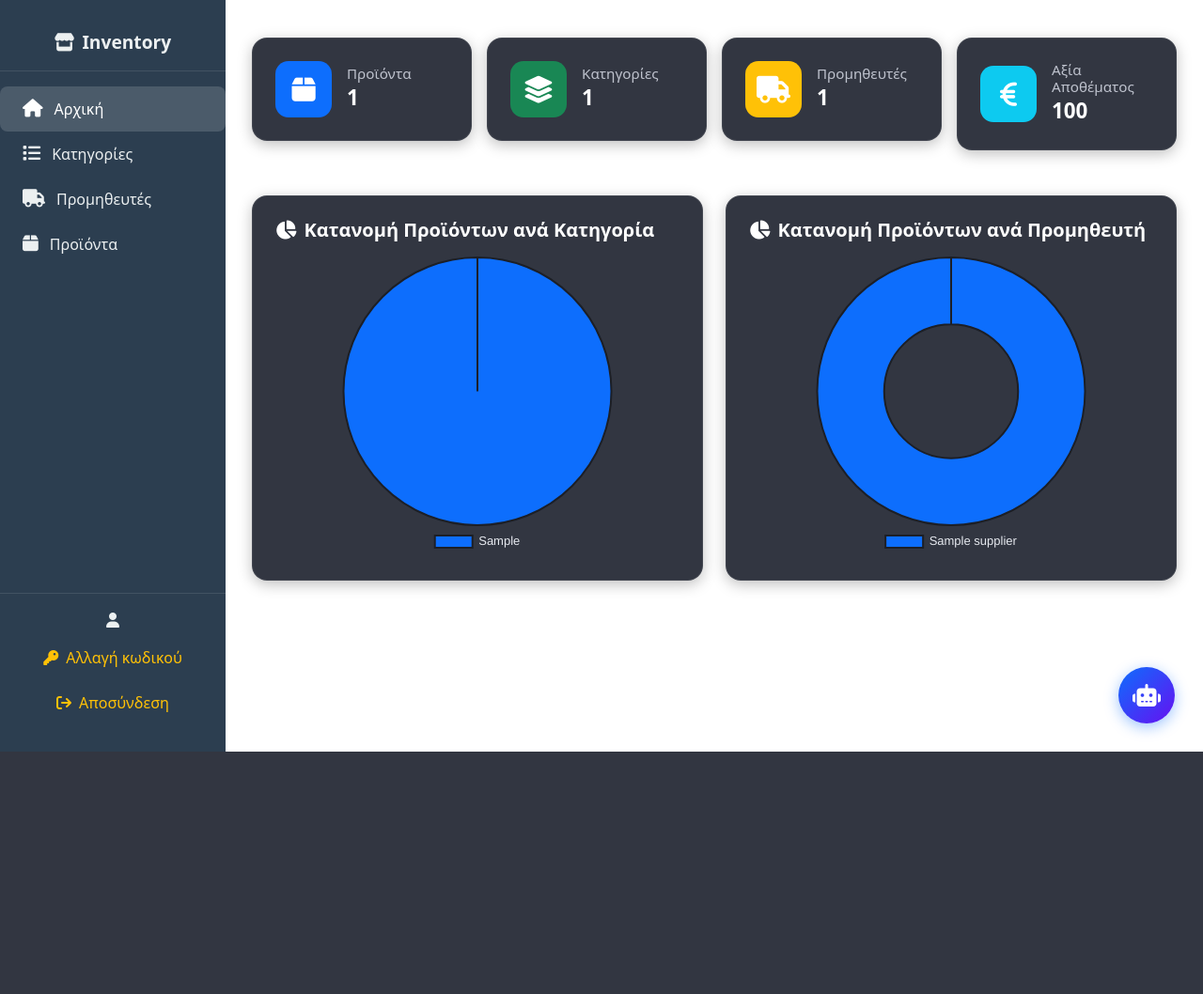
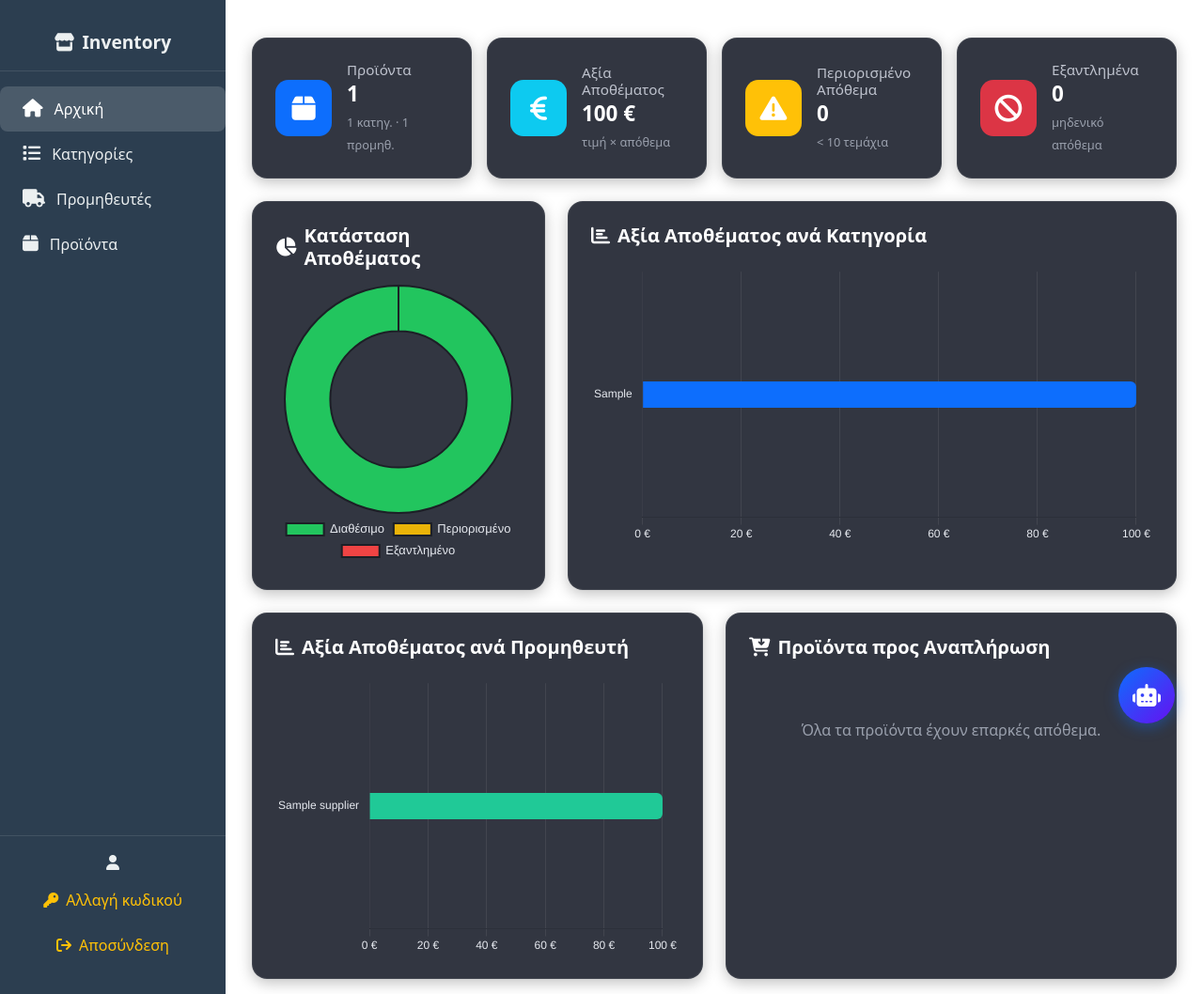
Before and after one commit to Dimitrios-Mourtzilas1999/apotheke, a Django app: page /dashboard in a window 1280 px wide. Shown: the whole page at 94% size. Before the commit the page ends 800 px from the top, so only its background shows below. Run offline with Django 5.2, Linux system fonts and the light colour scheme; tables that the repository leaves empty hold one stand-in row (values such as "Sample post"); some libraries are stand-ins or nearby versions.

Commit message:
Dashboard: actionable stock KPIs, stock status chart, value-by-group bar charts and reorder list
Co-Authored-By: Dimitris Mourtzilas <dimitris.mourtzilas1999@gmail.com>

```diff
--- a/inventory/models.py
+++ b/inventory/models.py
@@ -1,5 +1,7 @@
 from django.db import models
 from django.utils import timezone
+
+LOW_STOCK_THRESHOLD = 10
 
 
 class Category(models.Model):
@@ -67,7 +69,7 @@ class Product(models.Model):
     def stock_status(self):
         if self.stock is None or self.stock == 0:
             return "out_of_stock"
-        elif self.stock < 10:
+        elif self.stock < LOW_STOCK_THRESHOLD:
             return "low_stock"
         else:
             return "in_stock"
@@ -76,7 +78,7 @@ class Product(models.Model):
     def stock_status_label(self):
         if self.stock is None or self.stock == 0:
             return "Εξαντλημένο"
-        elif self.stock < 10:
+        elif self.stock < LOW_STOCK_THRESHOLD:
             return "Περιορισμένο"
         else:
             return "Διαθέσιμο"
--- a/inventory/templates/inventory/dashboard.html
+++ b/inventory/templates/inventory/dashboard.html
@@ -8,13 +8,10 @@
 {% endblock %}
 
 {% block js %}
+{{ stock_status_data|json_script:"stock-status-data" }}
 {{ category_data|json_script:"category-data" }}
 {{ supplier_data|json_script:"supplier-data" }}
-<script src="https://cdn.jsdelivr.net/npm/chart.js"></script>
-<script>
-  window.categoryData = JSON.parse(document.getElementById("category-data").textContent);
-  window.supplierData = JSON.parse(document.getElementById("supplier-data").textContent);
-</script>
+<script src="https://cdn.jsdelivr.net/npm/chart.js@4.4.1/dist/chart.umd.min.js"></script>
 <script src="{% static 'js/dashboard.js' %}"></script>
 <script src="{% static 'inventory/js/chatbot.js' %}"></script>
 {% endblock %}
@@ -27,46 +24,102 @@
   <!-- ===== Summary Cards ===== -->
   <div class="container-fluid mt-4">
     <div class="row g-3">
-      <div class="col-12 col-sm-6 col-lg-3">
+      <div class="col-12 col-sm-6 col-xl-3">
         <div class="summary-card">
           <div class="card-icon bg-primary"><i class="fa-solid fa-box"></i></div>
-          <div class="card-info"><h5>Προϊόντα</h5><p>{{ total_products }}</p></div>
+          <div class="card-info">
+            <h5>Προϊόντα</h5>
+            <p data-count="{{ total_products }}">{{ total_products }}</p>
+            <small>{{ total_categories }} κατηγ. · {{ total_suppliers }} προμηθ.</small>
+          </div>
         </div>
       </div>
-      <div class="col-12 col-sm-6 col-lg-3">
+      <div class="col-12 col-sm-6 col-xl-3">
         <div class="summary-card">
-          <div class="card-icon bg-success"><i class="fa-solid fa-layer-group"></i></div>
-          <div class="card-info"><h5>Κατηγορίες</h5><p>{{ total_categories }}</p></div>
+          <div class="card-icon bg-info"><i class="fa-solid fa-euro-sign"></i></div>
+          <div class="card-info">
+            <h5>Αξία Αποθέματος</h5>
+            <p data-count="{{ total_stock_value }}" data-suffix=" €">{{ total_stock_value }} €</p>
+            <small>τιμή × απόθεμα</small>
+          </div>
         </div>
       </div>
-      <div class="col-12 col-sm-6 col-lg-3">
+      <div class="col-12 col-sm-6 col-xl-3">
         <div class="summary-card">
-          <div class="card-icon bg-warning"><i class="fa-solid fa-truck"></i></div>
-          <div class="card-info"><h5>Προμηθευτές</h5><p>{{ total_suppliers }}</p></div>
+          <div class="card-icon bg-warning"><i class="fa-solid fa-triangle-exclamation"></i></div>
+          <div class="card-info">
+            <h5>Περιορισμένο Απόθεμα</h5>
+            <p data-count="{{ low_stock_count }}">{{ low_stock_count }}</p>
+            <small>&lt; {{ low_stock_threshold }} τεμάχια</small>
+          </div>
         </div>
       </div>
-      <div class="col-12 col-sm-6 col-lg-3">
+      <div class="col-12 col-sm-6 col-xl-3">
         <div class="summary-card">
-          <div class="card-icon bg-info"><i class="fa-solid fa-euro-sign"></i></div>
-          <div class="card-info"><h5>Αξία Αποθέματος</h5><p>{{ total_stock_value }} €</p></div>
+          <div class="card-icon bg-danger"><i class="fa-solid fa-ban"></i></div>
+          <div class="card-info">
+            <h5>Εξαντλημένα</h5>
+            <p data-count="{{ out_of_stock_count }}">{{ out_of_stock_count }}</p>
+            <small>μηδενικό απόθεμα</small>
+          </div>
         </div>
       </div>
     </div>
   </div>
 
   <!-- ===== Charts Section ===== -->
-  <div class="container-fluid mt-5">
+  <div class="container-fluid mt-4">
     <div class="row g-4">
-      <div class="col-12 col-lg-6">
+      <div class="col-12 col-lg-4">
         <div class="chart-card">
-          <h5><i class="fa-solid fa-chart-pie me-2"></i> Κατανομή Προϊόντων ανά Κατηγορία</h5>
-          <canvas id="categoryChart"></canvas>
+          <h5><i class="fa-solid fa-chart-pie me-2"></i> Κατάσταση Αποθέματος</h5>
+          <div class="chart-container"><canvas id="stockStatusChart"></canvas></div>
+        </div>
+      </div>
+      <div class="col-12 col-lg-8">
+        <div class="chart-card">
+          <h5><i class="fa-solid fa-chart-bar me-2"></i> Αξία Αποθέματος ανά Κατηγορία</h5>
+          <div class="chart-container"><canvas id="categoryChart"></canvas></div>
         </div>
       </div>
       <div class="col-12 col-lg-6">
         <div class="chart-card">
-          <h5><i class="fa-solid fa-chart-pie me-2"></i> Κατανομή Προϊόντων ανά Προμηθευτή</h5>
-          <canvas id="supplierChart"></canvas>
+          <h5><i class="fa-solid fa-chart-bar me-2"></i> Αξία Αποθέματος ανά Προμηθευτή</h5>
+          <div class="chart-container"><canvas id="supplierChart"></canvas></div>
+        </div>
+      </div>
+      <div class="col-12 col-lg-6">
+        <div class="chart-card">
+          <h5>
+            <i class="fa-solid fa-cart-arrow-down me-2"></i> Προϊόντα προς Αναπλήρωση
+            {% if reorder_total > reorder_products|length %}
+              <span class="reorder-more">{{ reorder_products|length }} από {{ reorder_total }}</span>
+            {% endif %}
+          </h5>
+          {% if reorder_products %}
+          <div class="table-responsive reorder-table">
+            <table class="table table-dark table-sm align-middle mb-0">
+              <thead>
+                <tr><th>Προϊόν</th><th>Προμηθευτής</th><th class="text-end">Απόθεμα</th><th></th></tr>
+              </thead>
+              <tbody>
+                {% for product in reorder_products %}
+                <tr>
+                  <td>
+                    <a href="{% url 'product_edit' product.barcode %}">{{ product.desc|default:product.barcode }}</a>
+                    <div class="text-secondary small">{{ product.barcode }}</div>
+                  </td>
+                  <td>{{ product.supplier.name|default:"—" }}</td>
+                  <td class="text-end">{{ product.stock|default_if_none:0 }}</td>
+                  <td><span class="badge stock-badge stock-{{ product.stock_status }}">{{ product.stock_status_label }}</span></td>
+                </tr>
+                {% endfor %}
+              </tbody>
+            </table>
+          </div>
+          {% else %}
+          <p class="chart-empty">Όλα τα προϊόντα έχουν επαρκές απόθεμα.</p>
+          {% endif %}
         </div>
       </div>
     </div>
--- a/inventory/views/dashboard.py
+++ b/inventory/views/dashboard.py
@@ -1,11 +1,22 @@
 import json
 
-from django.db.models import Count, ExpressionWrapper, F, IntegerField, Sum
+from django.db.models import Count, ExpressionWrapper, F, IntegerField, Q, Sum, Value
+from django.db.models.functions import Coalesce
 from django.http import JsonResponse
 from django.shortcuts import render
 from django.views.decorators.http import require_POST
 
-from ..models import Category, Product, Supplier
+from ..models import LOW_STOCK_THRESHOLD, Category, Product, Supplier
+
+TOP_GROUPS = 8
+REORDER_LIST_SIZE = 10
+
+STOCK_VALUE = ExpressionWrapper(
+    Coalesce(F("price"), Value(0)) * Coalesce(F("stock"), Value(0)), output_field=IntegerField()
+)
+OUT_OF_STOCK = Q(stock__isnull=True) | Q(stock__lte=0)
+LOW_STOCK = Q(stock__gt=0, stock__lt=LOW_STOCK_THRESHOLD)
+IN_STOCK = Q(stock__gte=LOW_STOCK_THRESHOLD)
 
 
 @require_POST
@@ -30,17 +41,51 @@ def clear_filters(request):
     return JsonResponse({"status": "success"})
 
 
+def _stock_value_by(fk, label_field, empty_label):
+    """Stock value and product count per group, largest first; the tail is folded into 'Λοιπά'."""
+    rows = list(
+        Product.objects.values(fk, label_field)
+        .annotate(value=Coalesce(Sum(STOCK_VALUE), 0), count=Count("id"))
+        .order_by("-value", "-count")
+    )
+    if len(rows) > TOP_GROUPS:
+        head, tail = rows[:TOP_GROUPS - 1], rows[TOP_GROUPS - 1:]
+        rows = head + [{fk: None, label_field: "Λοιπά",
+                        "value": sum(r["value"] for r in tail), "count": sum(r["count"] for r in tail)}]
+    return {
+        "labels": [r[label_field] or (empty_label if r[fk] is None else f"#{r[fk]}") for r in rows],
+        "values": [r["value"] for r in rows],
+        "counts": [r["count"] for r in rows],
+    }
+
+
 def dashboard(request):
-    stock_value = Product.objects.aggregate(
-        v=Sum(ExpressionWrapper(F("price") * F("stock"), output_field=IntegerField()))
-    )["v"] or 0
-    categories = Category.objects.annotate(n=Count("products")).values_list("cat_type", "n")
-    suppliers = Supplier.objects.annotate(n=Count("products")).values_list("name", "n")
+    totals = Product.objects.aggregate(
+        products=Count("id"),
+        stock_value=Coalesce(Sum(STOCK_VALUE), 0),
+        in_stock=Count("id", filter=IN_STOCK),
+        low_stock=Count("id", filter=LOW_STOCK),
+        out_of_stock=Count("id", filter=OUT_OF_STOCK),
+    )
+    reorder_products = (
+        Product.objects.filter(OUT_OF_STOCK | LOW_STOCK)
+        .select_related("supplier")
+        .order_by(F("stock").asc(nulls_first=True), "desc")[:REORDER_LIST_SIZE]
+    )
     return render(request, "inventory/dashboard.html", {
-        "total_products": Product.objects.count(),
+        "total_products": totals["products"],
         "total_categories": Category.objects.count(),
         "total_suppliers": Supplier.objects.count(),
-        "total_stock_value": stock_value,
-        "category_data": {"labels": [c[0] for c in categories], "values": [c[1] for c in categories]},
-        "supplier_data": {"labels": [s[0] for s in suppliers], "values": [s[1] for s in suppliers]},
+        "total_stock_value": totals["stock_value"],
+        "low_stock_count": totals["low_stock"],
+        "out_of_stock_count": totals["out_of_stock"],
+        "low_stock_threshold": LOW_STOCK_THRESHOLD,
+        "reorder_products": reorder_products,
+        "reorder_total": totals["low_stock"] + totals["out_of_stock"],
+        "stock_status_data": {
+            "labels": ["Διαθέσιμο", "Περιορισμένο", "Εξαντλημένο"],
+            "values": [totals["in_stock"], totals["low_stock"], totals["out_of_stock"]],
+        },
+        "category_data": _stock_value_by("category", "category__cat_type", "Χωρίς κατηγορία"),
+        "supplier_data": _stock_value_by("supplier", "supplier__name", "Χωρίς προμηθευτή"),
     })
--- a/static/css/dashboard.css
+++ b/static/css/dashboard.css
@@ -9,6 +9,7 @@
   border: 1px solid rgba(255, 255, 255, 0.08);
   box-shadow: 0 4px 15px rgba(0, 0, 0, 0.25);
   transition: all 0.25s ease;
+  height: 100%;
 }
 
 .summary-card:hover {
@@ -71,8 +72,66 @@
   align-items: center;
 }
 
-canvas {
-  max-height: 320px;
+.chart-card {
+  height: 100%;
 }
 
-/* Reuse your existing summary-card styles from before */
+.chart-container {
+  position: relative;
+  height: 300px;
+}
+
+.chart-empty {
+  color: #9aa0ad;
+  text-align: center;
+  padding: 3rem 0;
+  margin: 0;
+}
+
+.card-info small {
+  color: #9aa0ad;
+  font-size: 0.8rem;
+}
+
+/* ===== Reorder list ===== */
+.reorder-more {
+  margin-left: auto;
+  font-size: 0.8rem;
+  font-weight: 400;
+  color: #9aa0ad;
+}
+
+.reorder-table {
+  max-height: 300px;
+  overflow-y: auto;
+}
+
+.reorder-table .table {
+  --bs-table-bg: transparent;
+}
+
+.reorder-table a {
+  color: #e6e9ef;
+  text-decoration: none;
+}
+
+.reorder-table a:hover {
+  text-decoration: underline;
+}
+
+.stock-badge {
+  font-size: 0.75rem;
+  padding: 0.35rem 0.7rem;
+  border-radius: 6px;
+  font-weight: 600;
+}
+
+.stock-low_stock {
+  background-color: rgba(234, 179, 8, 0.2);
+  color: #eab308;
+}
+
+.stock-out_of_stock {
+  background-color: rgba(239, 68, 68, 0.2);
+  color: #ef4444;
+}
--- a/static/js/dashboard.js
+++ b/static/js/dashboard.js
@@ -1,93 +1,111 @@
 // dashboard.js
 document.addEventListener("DOMContentLoaded", () => {
-  console.log("Dashboard initialized");
+  const readJson = (id) => {
+    const el = document.getElementById(id);
+    return el ? JSON.parse(el.textContent) : { labels: [], values: [] };
+  };
 
-  // ===== CHART CONFIG HELPERS =====
-  const defaultColors = [
-    "#0d6efd", "#6610f2", "#6f42c1", "#20c997",
-    "#198754", "#ffc107", "#dc3545", "#0dcaf0",
-    "#fd7e14", "#adb5bd"
-  ];
+  const euro = new Intl.NumberFormat("el-GR", { style: "currency", currency: "EUR", maximumFractionDigits: 0 });
+  const euroCompact = new Intl.NumberFormat("el-GR", { style: "currency", currency: "EUR", notation: "compact" });
+  const number = new Intl.NumberFormat("el-GR");
+  const textColor = "#e6e9ef";
+  const gridColor = "rgba(255, 255, 255, 0.08)";
 
-  /**
-   * Initialize a chart safely
-   * @param {string} id - Canvas element ID
-   * @param {string} type - Chart type ('pie', 'doughnut', etc.)
-   * @param {Object} dataObj - { labels: [...], values: [...] }
-   * @param {Object} [options={}] - Optional Chart.js overrides
-   */
-  const initChart = (id, type, dataObj, options = {}) => {
+  const showEmpty = (canvas, message) => {
+    const p = document.createElement("p");
+    p.className = "chart-empty";
+    p.textContent = message;
+    canvas.parentElement.replaceWith(p);
+  };
+
+  const initStatusChart = (id, dataObj) => {
     const canvas = document.getElementById(id);
     if (!canvas) return;
+    const total = dataObj.values.reduce((a, b) => a + b, 0);
+    if (!total) return showEmpty(canvas, "Δεν υπάρχουν προϊόντα.");
 
-    const ctx = canvas.getContext("2d");
-    const data = {
+    new Chart(canvas, {
+      type: "doughnut",
+      data: {
         labels: dataObj.labels,
-      datasets: [
-        {
+        datasets: [{
           data: dataObj.values,
-          backgroundColor: defaultColors.slice(0, dataObj.values.length),
+          backgroundColor: ["#22c55e", "#eab308", "#ef4444"],
           borderColor: "#1c1f26",
           borderWidth: 2,
           hoverOffset: 6
+        }]
+      },
+      options: {
+        responsive: true,
+        maintainAspectRatio: false,
+        cutout: "60%",
+        plugins: {
+          legend: { position: "bottom", labels: { color: textColor, font: { size: 13 } } },
+          tooltip: {
+            callbacks: {
+              label: (ctx) => `${ctx.label}: ${number.format(ctx.parsed)} (${Math.round((ctx.parsed / total) * 100)}%)`
             }
-      ]
+          }
+        }
+      }
+    });
   };
 
-    const defaultOptions = {
+  // Horizontal bars sorted by value: easier to compare than pie slices once there are more than a few groups.
+  const initValueBarChart = (id, dataObj, color) => {
+    const canvas = document.getElementById(id);
+    if (!canvas) return;
+    if (!dataObj.labels.length) return showEmpty(canvas, "Δεν υπάρχουν δεδομένα.");
+
+    new Chart(canvas, {
+      type: "bar",
+      data: {
+        labels: dataObj.labels,
+        datasets: [{ data: dataObj.values, backgroundColor: color, borderRadius: 6, maxBarThickness: 28 }]
+      },
+      options: {
+        indexAxis: "y",
         responsive: true,
         maintainAspectRatio: false,
         plugins: {
-        legend: {
-          position: "bottom",
-          labels: {
-            color: "#e6e9ef",
-            font: { size: 13 }
+          legend: { display: false },
+          tooltip: {
+            callbacks: {
+              label: (ctx) => euro.format(ctx.parsed.x),
+              afterLabel: (ctx) => `${number.format(dataObj.counts[ctx.dataIndex])} προϊόντα`
+            }
           }
         },
-        tooltip: {
-          callbacks: {
-            label: (ctx) => `${ctx.label}: ${ctx.formattedValue}`
+        scales: {
+          x: {
+            beginAtZero: true,
+            ticks: { color: textColor, maxTicksLimit: 6, maxRotation: 0, callback: (v) => euroCompact.format(v) },
+            grid: { color: gridColor }
+          },
+          y: { ticks: { color: textColor }, grid: { display: false } }
         }
       }
-      }
-    };
-
-    new Chart(ctx, {
-      type,
-      data,
-      options: { ...defaultOptions, ...options }
     });
   };
 
-  // ===== FETCH DATA FROM EMBEDDED JSON =====
-  // These are injected by Flask: {{ category_data|tojson }} and {{ supplier_data|tojson }}
-  const categoryData = window.categoryData || {};
-  const supplierData = window.supplierData || {};
+  initStatusChart("stockStatusChart", readJson("stock-status-data"));
+  initValueBarChart("categoryChart", readJson("category-data"), "#0d6efd");
+  initValueBarChart("supplierChart", readJson("supplier-data"), "#20c997");
 
-  // ===== INITIALIZE CHARTS =====
-  initChart("categoryChart", "pie", categoryData);
-  initChart("supplierChart", "doughnut", supplierData);
+  // ===== ANIMATED COUNTERS =====
+  document.querySelectorAll(".summary-card p[data-count]").forEach((counter) => {
+    const value = Number(counter.dataset.count);
+    const suffix = counter.dataset.suffix || "";
+    if (!Number.isFinite(value)) return;
 
-  // ===== OPTIONAL: ANIMATED COUNTERS =====
-  const counters = document.querySelectorAll(".summary-card p");
-  counters.forEach(counter => {
-    const value = parseFloat(counter.textContent.replace(/[^\d.]/g, ""));
-    if (isNaN(value)) return;
-
-    let start = 0;
-    const duration = 800; // in ms
-    const increment = value / (duration / 16); // frame = ~16ms
-
-    const animate = () => {
-      start += increment;
-      if (start >= value) {
-        counter.textContent = value.toLocaleString();
-        return;
-      }
-      counter.textContent = Math.floor(start).toLocaleString();
-      requestAnimationFrame(animate);
+    const duration = 800;
+    const startTime = performance.now();
+    const step = (now) => {
+      const progress = Math.min((now - startTime) / duration, 1);
+      counter.textContent = number.format(Math.round(value * progress)) + suffix;
+      if (progress < 1) requestAnimationFrame(step);
     };
-    requestAnimationFrame(animate);
+    requestAnimationFrame(step);
   });
 });
```
Also changed, not shown: inventory/tests.py (+25 -1 lines), inventory/views/api.py (+4 -4 lines). Lines whose indentation alone changed are shown as unchanged.
